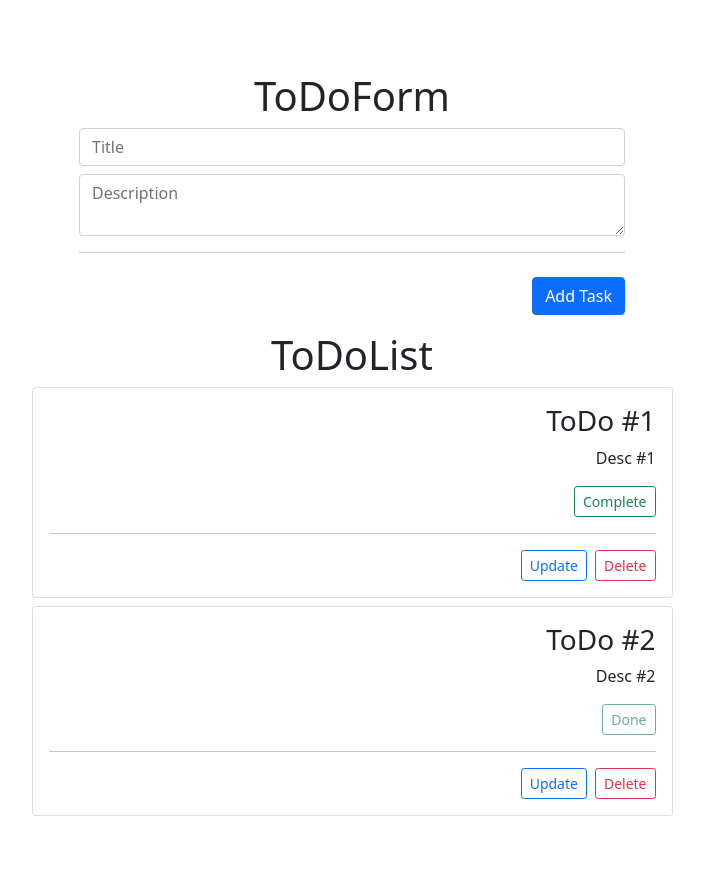
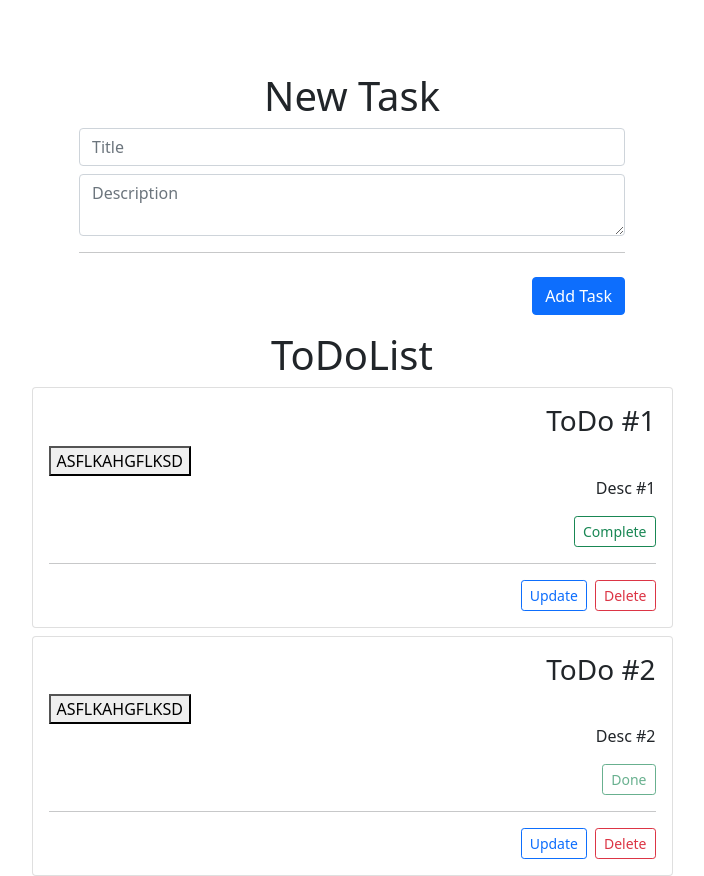
Before and after one commit to Stivencio/React-TareasApp, a React (Create React App) app: page / in a window 1280 px wide. Shown: the whole page, without its empty margins (288-992 px from the left). Before the commit the page ends 816 px from the top, so only its background shows below. Built offline with nearby package versions, Linux system fonts and the light colour scheme.

Commit message:
arreglar update

```diff
--- a/src/App.jsx
+++ b/src/App.jsx
@@ -19,6 +19,8 @@ const DBdata = [
 
 const App = () => {
 	const [data, setData] = useState(DBdata);
+	//To update task
+	const [taskEdit, setTaskEdit] = useState(null);
 
 	//To delete task
 	const toDoDelete = (dataId) => {
@@ -45,19 +47,27 @@ const App = () => {
 	};
 
 	//To update task
-	// const toDoUpdate = null;
+	const toDoUpdate = (taskEdit) => {
+		// const changedToDo = data.map((data) => {
+		// 	data.id === taskEdit.id ? taskEdit : data;
+		// });
+		// setTaskEdit(changedToDo);
+		// console.log(taskEdit);
+	};
 
 	return (
 		<div className="container mt-4">
 			<div className="row d-flex justify-content-center">
 				<div className="col-6 mt-5">
-					<ToDoForm toDoAdd={toDoAdd} />
+					<ToDoForm toDoAdd={toDoAdd} taskEdit={taskEdit} />
 				</div>
 				<div className="col-7 ">
 					<ToDoList
 						data={data}
 						toDoDelete={toDoDelete}
 						toDoCompleted={toDoCompleted}
+						toDoUpdate={toDoUpdate}
+						setTaskEdit={setTaskEdit}
 					/>
 				</div>
 			</div>
--- a/src/components/ToDo.jsx
+++ b/src/components/ToDo.jsx
@@ -1,11 +1,16 @@
 import React from "react";
 
-const ToDo = ({ data, toDoDelete, toDoCompleted }) => {
+const ToDo = ({ data, toDoDelete, toDoCompleted, setTaskEdit, toDoUpdate }) => {
 	return (
 		<div>
 			<div className="card mt-2">
 				<div className="card-body">
 					<h3 className="card-title text-end">{data.title}</h3>
+					<button
+						onClick={() => toDoUpdate({ title: "asdas", description: "sadas" })}
+					>
+						ASFLKAHGFLKSD
+					</button>
 
 					<p className="card-text text-end">{data.description}</p>
 					<div className="d-grid gap-2 d-md-flex justify-content-md-end">
@@ -23,7 +28,12 @@ const ToDo = ({ data, toDoDelete, toDoCompleted }) => {
 					<hr />
 					<div className="d-grid gap-2 d-md-flex justify-content-md-end">
 						{/* To update task */}
-						<button className="btn btn-sm btn-outline-primary">Update</button>
+						<button
+							onClick={() => setTaskEdit(data)}
+							className="btn btn-sm btn-outline-primary"
+						>
+							Update
+						</button>
 
 						{/* To delete task */}
 						<button
--- a/src/components/ToDoForm.jsx
+++ b/src/components/ToDoForm.jsx
@@ -1,14 +1,17 @@
-import React, { useState } from "react";
+import React, { useState, useEffect } from "react";
 const initialFormValue = {
 	title: "",
 	description: "",
 };
 
-const ToDoForm = ({ toDoAdd }) => {
+const ToDoForm = ({ toDoAdd, taskEdit }) => {
 	const [formValues, setFormValues] = useState(initialFormValue);
+	const [error, setError] = useState(false);
 	const { title, description } = formValues;
 
-	const [error, setError] = useState(false);
+	useEffect(() => {
+		taskEdit && setFormValues(taskEdit);
+	}, [taskEdit]);
 
 	//evento
 	const handleInputChange = (e) => {
@@ -28,14 +31,14 @@ const ToDoForm = ({ toDoAdd }) => {
 			return setError(true);
 		else setError(false);
 
-		toDoAdd(formValues);
+		taskEdit ? console.log("editar") : toDoAdd(formValues);
 	};
 
 	//Validar campos
 
 	return (
 		<div className="mb-3">
-			<h1 className="text-center">ToDoForm</h1>
+			<h1 className="text-center">{taskEdit ? "Update task" : "New Task"}</h1>
 			<form onSubmit={handleSubmit}>
 				<input
 					type="text"
@@ -54,11 +57,13 @@ const ToDoForm = ({ toDoAdd }) => {
 				></textarea>
 				<hr />
 				<div className="d-flex justify-content-end">
-					<button className="btn btn-primary btn-block mt-2 ">Add Task</button>
+					<button className="btn btn-primary btn-block mt-2">
+						{taskEdit ? "Update task" : "Add Task"}
+					</button>
 				</div>
 
 				{error && (
-					<div class="alert alert-danger mt-3" role="alert">
+					<div className="alert alert-danger mt-3" role="alert">
 						Debes completar todos los campos
 					</div>
 				)}
--- a/src/components/ToDoList.jsx
+++ b/src/components/ToDoList.jsx
@@ -1,7 +1,13 @@
 import React from "react";
 import ToDo from "./ToDo";
 
-const ToDoList = ({ data, toDoDelete, toDoCompleted }) => {
+const ToDoList = ({
+	data,
+	toDoDelete,
+	toDoCompleted,
+	setTaskEdit,
+	toDoUpdate,
+}) => {
 	return (
 		<div>
 			<h1 className="text-center">ToDoList</h1>
@@ -11,6 +17,8 @@ const ToDoList = ({ data, toDoDelete, toDoCompleted }) => {
 					data={el}
 					toDoDelete={toDoDelete}
 					toDoCompleted={toDoCompleted}
+					setTaskEdit={setTaskEdit}
+					toDoUpdate={toDoUpdate}
 				/>
 			))}
 		</div>
```
